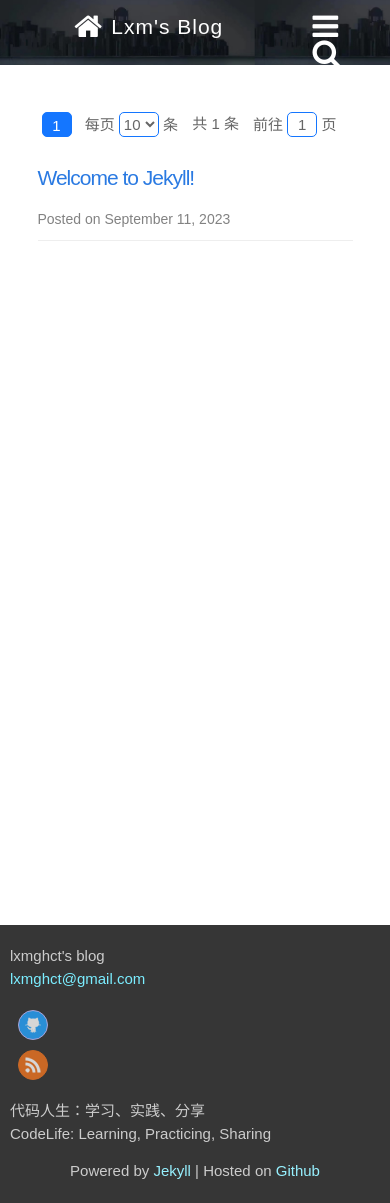
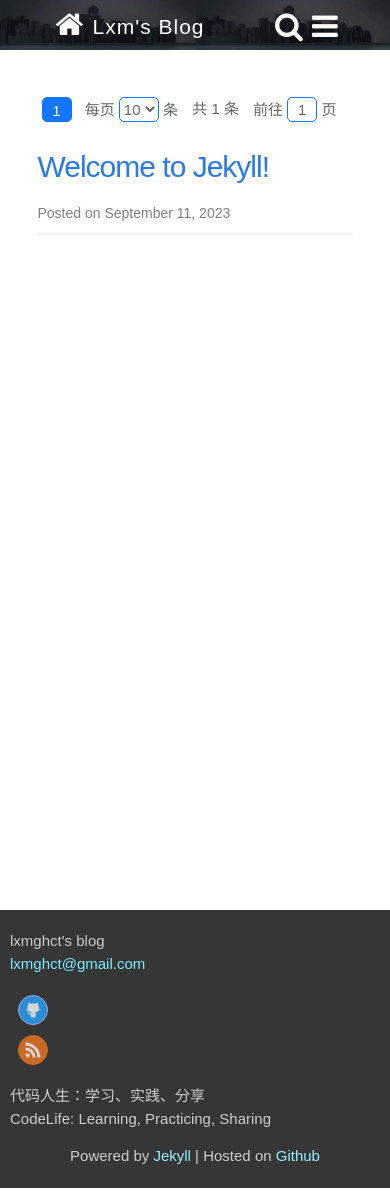
Before and after one commit to lxmghct/lxmghct.github.io, a Jekyll site: the page built from index.html, in a window 390 px wide. Built offline with Jekyll 4.4.1, drawn with Linux system fonts in a browser that asks for light colours.

Commit message:
Add: 添加菜单的手机端自适应

```diff
--- a/_includes/head.html
+++ b/_includes/head.html
@@ -15,13 +15,13 @@
   <!-- <link rel="stylesheet" href="https://cdnjs.cloudflare.com/ajax/libs/font-awesome/4.7.0/css/font-awesome.min.css"> -->
   <link rel="stylesheet" href="{{ " /assets/js/fancybox/jquery.fancybox.css" | prepend: site.baseurl }}" media="screen">
   <link rel="stylesheet" href="{{ " /assets/css/main.css" | prepend: site.baseurl }}">
+  <link rel="stylesheet" href="{{ " /assets/css/layouts/default.css" | prepend: site.baseurl }}">
   <link rel="stylesheet" href="{{ " /assets/js/prettify/prettify.css" | prepend: site.baseurl }}">
   <link rel="stylesheet" href="{{ " /assets/css/includes/header.css" | prepend: site.baseurl }}">
   <link rel="stylesheet" href="{{ " /assets/css/includes/footer.css" | prepend: site.baseurl }}">
   <link rel="stylesheet" href="{{ " /assets/css/includes/search.css" | prepend: site.baseurl }}">
   <link rel="stylesheet" href="{{ " /assets/css/includes/pagination.css" | prepend: site.baseurl }}">
   <link rel="stylesheet" href="{{ " /assets/css/layouts/post.css" | prepend: site.baseurl }}">
-  <link rel="stylesheet" href="{{ " /assets/css/layouts/default.css" | prepend: site.baseurl }}">
   <link rel="stylesheet" href="{{ " /assets/css/pages/index.css" | prepend: site.baseurl }}">
   <link rel="shortcut icon" href="{{ site.favicon }}" />
   <link rel="canonical" href="{{ page.url | replace:'index.html','' | prepend: site.baseurl | prepend: site.url }}">
--- a/_includes/header.html
+++ b/_includes/header.html
@@ -3,7 +3,7 @@
 		<div class="row">
 			<div class="navbar navbar-default" role="navigation">
 
-				<div class="navbar-header col-xs-9 col-sm-9 col-md-3 col-lg-3 center">
+				<div class="navbar-header col-xs-8 col-sm-8 col-md-3 col-lg-3 center">
 					<div class="header-title">
 						<a href="{{ site.baseurl }}/" title="首页"></a>
 						<i class="fa fa-home fa-2x"></i>
@@ -31,11 +31,23 @@
 				</div>
 
 				<!-- 宽度不够时显示 -->
-				<div class="hidden-lg hidden-md col-sm-3 col-xs-3">
+				<div class="hidden-lg hidden-md col-sm-4 col-xs-4">
 					<div class="header-hidden-buttons">
+						<i class="fa fa-search fa-lg search-icon"></i>
 						<i class="fa fa-bars fa-2x menu-icon"></i>
-						<i class="fa fa-search fa-lg search-icon"></i>
+						<!-- 用于控制菜单的显示和隐藏 -->
+						<input type="checkbox" id="nav-trigger" class="nav-trigger">
 					</div>
+				</div>
+
+				<div class="phone-nav">
+					<ul>
+						<li><a href="/">首 页</a></li>
+						<li><a href="/pages/classify.html">分 类</a></li>
+						<li><a href="/pages/archive.html">归 档</a></li>
+						<li><a href="/pages/tags.html">标 签</a></li>
+						<li><a href="/pages/about.html">关 于</a></li>
+					</ul>
 				</div>
 
 			</div>
--- a/assets/css/includes/header.css
+++ b/assets/css/includes/header.css
@@ -3,6 +3,7 @@
  */
 .navbar {
     border-radius: 0;
+    position: relative;
 }
 
 .navbar-header {
@@ -14,7 +15,7 @@
     font-size: 2em;
     color: white;
     vertical-align: middle;
-    margin: 0 5px;
+    margin: 0 5px 5px 0;
     cursor: pointer;
 }
 
@@ -109,38 +110,45 @@
 .header-hidden-buttons {
     margin-top: 12px;
 }
+#nav-trigger {
+    position: absolute;
+    right: 0;
+    opacity: 0; /* 隐藏，但是要能够触发失焦和聚焦事件 */
+}
 .phone-nav {
+    position: absolute;
+    right: 5px;
+    top: 100%;
     font-size: 1.2em;
+    text-align: center;
+    width: 25%;
+    z-index: 3;
+    background-color: #4a4a4a;
+    border-radius: 0 0 5px 5px;
+    padding: 5px;
+    display: none;
+}
+.phone-nav ul {
+    margin: 0;
+    padding: 0;
+    list-style-type: none;
+}
+.phone-nav li {
+    cursor: pointer;
+    border-bottom: 1px solid #999999;
+}
+.phone-nav a {
     color: #fff;
-    letter-spacing: 1px;
-    text-align: center;
-    margin: 0 auto;
-    width: 100%;
+    display: block;
 }
-
-.phone-nav li {
-    min-width: 16.6%;
+.phone-nav a:visited {
+    color: #fff;
 }
-
-.phone-nav li a {
-    line-height: 2em;
-}
-
-.phone-nav .page-link {
-    padding: 0;
-    color: #fff ! important;
-}
-
-.phone-nav li a:hover {
-    background-color: #428bca !important;
+.phone-nav a:hover {
+    background-color: #506274;
     color: #fff;
 }
 
-@media (min-width: 768px) {
-    .navbar-nav {
-        width: 100%;
-    }
-}
 
 .navbar-default {
     /* background: linear-gradient(to left, #54c656, #2f479d); */
@@ -149,17 +157,5 @@
     border-width: 0;
 }
 
-@media (min-width: 768px) and (max-width : 991px) {
-    .navbar-collapse.collapse {
-        display: none;
-    }
-}
-
-@media (min-width: 992px) {
-    .navbar-collapse.collapse {
-        display: none !important;
-    }
-}
-
 
 /* end _includes/header.html */
--- a/assets/css/layouts/post.css
+++ b/assets/css/layouts/post.css
@@ -133,8 +133,8 @@
 	margin-top: 1em;
 	margin-bottom: 1em;
 	border-left: 6px solid;
-	margin-left: -3em;
-	padding-left: 3em;
+	margin-left: -1em;
+	padding-left: 2em;
 }
 
 @media (max-width: 992px) {
@@ -149,12 +149,6 @@
 	padding-top: 10px;
 	letter-spacing: -1px;
 	line-height: 1;
-}
-
-@media (max-width: 992px) {
-	.post-title {
-		font-size: 1.4em;
-	}
 }
 
 .index-post-tag a:visited {
--- a/assets/css/main.css
+++ b/assets/css/main.css
@@ -9,6 +9,7 @@
 	font-weight: 300;
 	color: rgba(0, 0, 0, 0.6);
 	scroll-behavior: smooth;
+	min-width: 300px;
 }
 
 hr {
--- a/assets/js/main.js
+++ b/assets/js/main.js
@@ -60,7 +60,7 @@
     $(".search-start").click();
   }
   // 搜索
-  $("#header-search-input").keydown(function (event) {
+  $("#header-search-input").keydown((event) => {
     if (event.keyCode == 13) {
       showSearchContainer();
     }
@@ -70,8 +70,23 @@
   $(".header-hidden-buttons .fa-search").click(showSearchContainer);
 
   // 遮罩层点击
-  $(".search-mask").click(function () {
+  $(".search-mask").click(() => {
     $(".search-container").css("display", "none");
     $(".search-mask").css("display", "none");
   });
+
+  // 菜单
+  $("#nav-trigger").blur(() => {
+    // $(".phone-nav").css("display", "none");
+    // 延时隐藏
+    setTimeout(() => {
+      $(".phone-nav").css("display", "none");
+    }, 50);
+  });
+  $(".header-hidden-buttons .menu-icon").click(() => {
+    if ($(".phone-nav").css("display") !== "block") {
+      $("#nav-trigger").focus();
+      $(".phone-nav").css("display", "block");
+    }
+  });
 });
```
